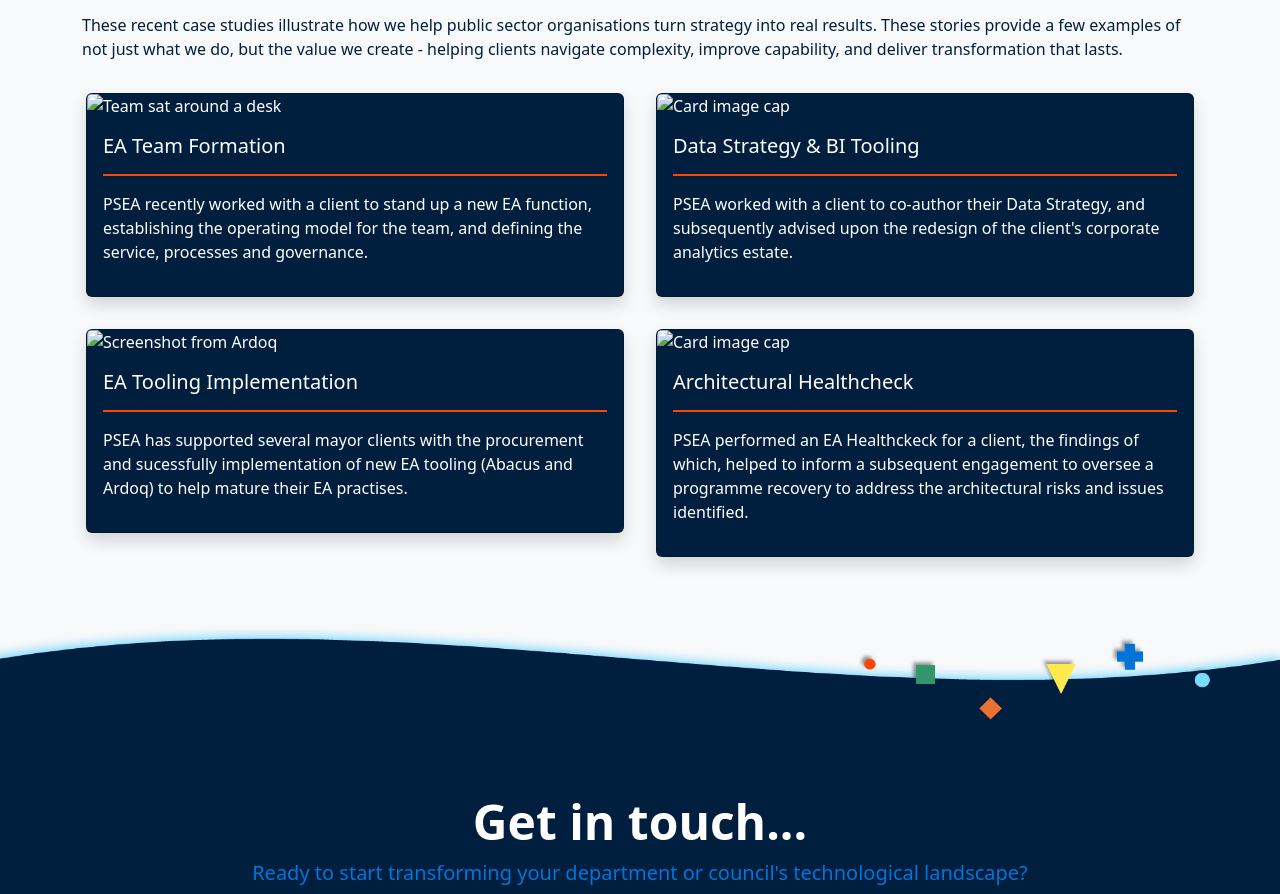
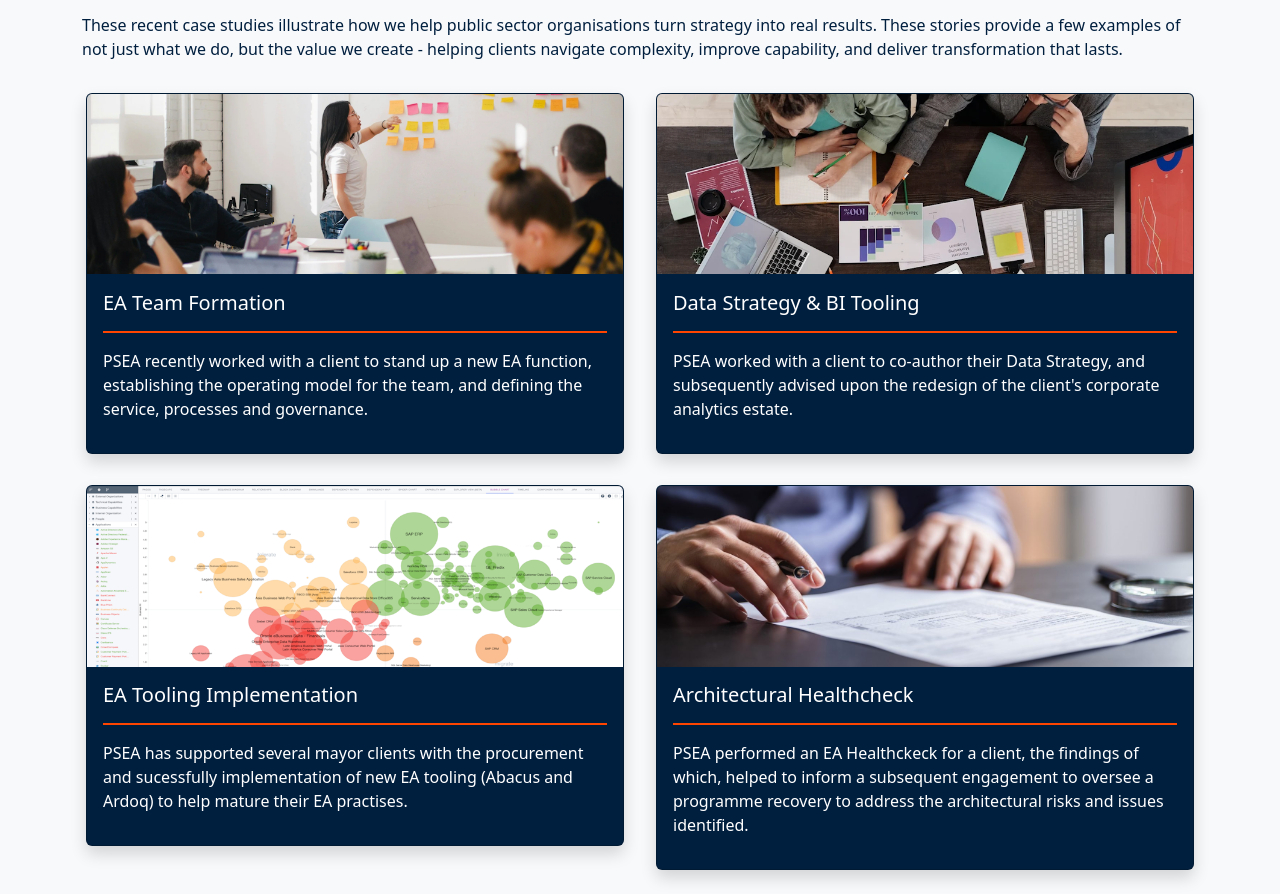
Before and after one commit to JohnWynn/johnwynn.github.io, a plain HTML site: page index.html in a window 1280 px wide. Shown: the part 6068-6962 px from the top of the page. Drawn offline with nearby package versions, Linux system fonts and the light colour scheme; files that its build step writes are made by us from their sources.

Commit message:
Correct ../asset links
Correct file locations for CSS and images from ../asset/img/foobar.jpg to just /img/foobar.jpg for example

```diff
--- a/index.html
+++ b/index.html
@@ -9,8 +9,8 @@
         <!-- Bootstrap -->
         <link href="https://cdn.jsdelivr.net/npm/bootstrap@5.3.0/dist/css/bootstrap.min.css" rel="stylesheet" integrity="sha384-9ndCyUaIbzAi2FUVXJi0CjmCapSmO7SnpJef0486qhLnuZ2cdeRhO02iuK6FUUVM" crossorigin="anonymous">
         <!-- Style -->
-        <link rel="stylesheet" href="../assets/scss/psea.css">
-        <link rel="stylesheet" href="../assets/js/aos/aos.css">
+        <link rel="stylesheet" href="scss/psea.css">
+        <link rel="stylesheet" href="js/aos/aos.css">
     </head>
     <body>
     <div class="bg-light">
@@ -341,7 +341,7 @@
                 <div class="row">
                     <div class="col-md-6 p-3">
                         <div class="card shadow text-bg-primary" data-aos="zoom-in-up" data-aos-duration="1000">
-                            <img class="card-img-top" src="../assets/img/cs_team_300px.png" alt="Team sat around a desk">
+                            <img class="card-img-top" src="img/cs_team_300px.png" alt="Team sat around a desk">
                             <div class="card-body">
                                 <h5 class="card-title">EA Team Formation</h5>
                                 <hr class="border border-warning opacity-100">
@@ -351,7 +351,7 @@
                     </div>
                     <div class="col-md-6 p-3">
                         <div class="card shadow text-bg-primary" data-aos="zoom-in-up" data-aos-duration="1000"">
-                            <img class="card-img-top" src="../assets/img/cs_data_300px.png" alt="Card image cap">
+                            <img class="card-img-top" src="img/cs_data_300px.png" alt="Card image cap">
                             <div class="card-body">
                                 <h5 class="card-title">Data Strategy & BI Tooling</h5>
                                 <hr class="border border-warning opacity-100">
@@ -363,7 +363,7 @@
                 <div class="row">
                     <div class="col-md-6 p-3">
                         <div class="card shadow text-bg-primary" data-aos="zoom-in-up" data-aos-duration="1000"">
-                            <img class="card-img-top" src="../assets/img/cs_ardoq_300px.png" alt="Screenshot from Ardoq">
+                            <img class="card-img-top" src="img/cs_ardoq_300px.png" alt="Screenshot from Ardoq">
                             <div class="card-body">
                                 <h5 class="card-title">EA Tooling Implementation</h5>
                                 <hr class="border border-warning opacity-100">
@@ -373,7 +373,7 @@
                     </div>
                     <div class="col-md-6 p-3">
                         <div class="card shadow text-bg-primary" data-aos="zoom-in-up" data-aos-duration="1000"">
-                            <img class="card-img-top" src="../assets/img/cs_audit_300px.png" alt="Card image cap">
+                            <img class="card-img-top" src="img/cs_audit_300px.png" alt="Card image cap">
                             <div class="card-body">
                                 <h5 class="card-title">Architectural Healthcheck</h5>
                                 <hr class="border border-warning opacity-100">
```
